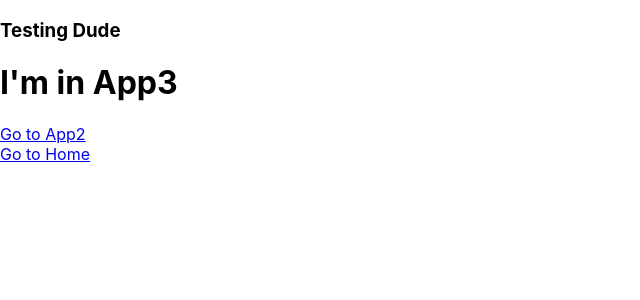
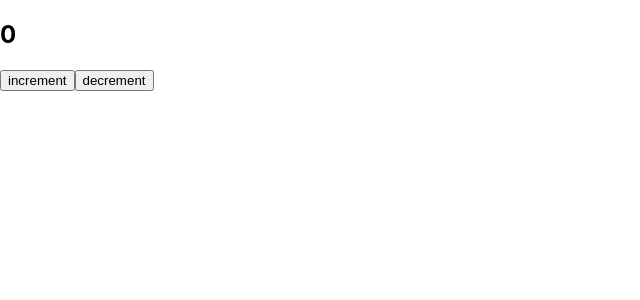
Before and after one commit to FahadAbdulQayyum/Practice, a React (Create React App) app: page /App3 in a window 1280 px wide. Shown: the top 300 px of the page, without its empty margins (0-640 px from the left). Built offline with nearby package versions, Linux system fonts and the light colour scheme.

Commit message:
redux updated

```diff
--- a/package.json
+++ b/package.json
@@ -3,11 +3,13 @@
   "version": "0.1.0",
   "private": true,
   "dependencies": {
+    "@reduxjs/toolkit": "^1.9.5",
     "@testing-library/jest-dom": "^5.16.5",
     "@testing-library/react": "^13.4.0",
     "@testing-library/user-event": "^13.5.0",
     "react": "^18.2.0",
     "react-dom": "^18.2.0",
+    "react-redux": "^8.0.5",
     "react-router-dom": "^6.10.0",
     "react-scripts": "5.0.1",
     "web-vitals": "^2.1.4"
--- a/src/App.js
+++ b/src/App.js
@@ -1,25 +1,12 @@
 import React from 'react'
-import { BrowserRouter, Routes, Route, Link, useLocation } from 'react-router-dom'//v6.10.0//v5.2.0
-import App2 from './App2'
-import App3 from './App3'
-
+import Home from './Home'
 
 const App = () => {
-  console.log('windows', window.location.hostname)
   return (
-    <div>
-      <h3>Testing Dude</h3>
-      <BrowserRouter>
-        <Routes>
-          <Route path={`/App2`} element={<App2 />} />
-          <Route path={`/App3`} element={<App3 />} />
-          {/* <Route path={`${host}/App2`} element={<App2 />} />
-          <Route path={`${host}/App3`} element={<App3 />} /> */}
-        </Routes>
-        <Link to={'/App3'} >Go to Home</Link>
-      </BrowserRouter>
-    </div>
+    <>
+      <Home />
+    </>
   )
 }
 
-export default App
+export default App;
--- a/src/App2.js
+++ /dev/null
@@ -1,19 +0,0 @@
-import React from 'react'
-import { Link } from 'react-router-dom'
-
-const App2 = () => {
-    let host = window.location.hostname;
-
-    return (
-        <div>
-            <h1>I'm in App2</h1>
-            {/* <Link to={'App3'}>Let's Go To App3</Link> */}
-            <div>
-                {/* <Link to={`${host}/App3`}>Go to App3</Link> */}
-                <Link to={`/App3`}>Go to App3</Link>
-            </div>
-        </div>
-    )
-}
-
-export default App2
--- a/src/App3.js
+++ /dev/null
@@ -1,20 +0,0 @@
-import React from 'react'
-import { Link } from 'react-router-dom'
-
-
-const App3 = () => {
-    let host = window.location.hostname;
-
-    return (
-        <div>
-            <h1>I'm in App3</h1>
-            {/* <Link to={'App2'}>Let's Go To App2</Link> */}
-            <div>
-                {/* <Link to={`${host}/App2`}>Go to App2</Link> */}
-                <Link to={`/App2`}>Go to App2</Link>
-            </div>
-        </div>
-    )
-}
-
-export default App3
--- /dev/null
+++ b/src/Home.jsx
@@ -0,0 +1,96 @@
+import React from "react";
+import { useSelector, useDispatch } from "react-redux";
+
+const Home = () => {
+  const dispatch = useDispatch();
+  const { c } = useSelector((state) => state.custom);
+
+  const addBtn = () => {
+    dispatch({ type: "increment" });
+  };
+
+  const subBtn = () => {
+    dispatch({ type: "decrement" });
+  };
+
+  return (
+    <div>
+      <h2>{c}</h2>
+      <button onClick={addBtn}>increment</button>
+      <button onClick={subBtn}>decrement</button>
+    </div>
+  );
+};
+
+export default Home;
+
+// import React from 'react'
+// import { useSelector,useDispatch } from 'react-redux'
+
+// const Home = () => {
+//     const {myState}=useSelector((state)=>state.custom)
+//     const dispatch=useDispatch();
+
+// const onAddBtn=()=>{
+//     dispatch({
+//         type:"increment"
+//     })
+// }
+
+// const onSubBtn=()=>{
+//     dispatch({
+//         type:"decrement"
+//     })
+// }
+
+//   return (
+//     <div>
+//         <h1>{myState}</h1>
+//       <button onClick={onAddBtn}>increment</button>
+//       <button onClick={onSubBtn}>decrement</button>
+//     </div>
+//   )
+// }
+
+// export default Home
+
+// // import React from 'react'
+// // import { useSelector, useDispatch } from 'react-redux'
+
+// // const Home = () => {
+// //     const value = 20
+// //     const dispatch = useDispatch();
+// //     const { c } = useSelector((state)=>state.custom)
+
+// //     const addBtn = () => {
+// //         dispatch({
+// //             type: "increment"
+// //         });
+// //     }
+
+// // const addBtnByVal=()=>{
+// //     dispatch({
+// //         type:"incrementByVal",
+// //         payload:25,
+// //     })
+// // }
+
+// //     const subBtn = () => {
+// //         dispatch({
+// //             type: "decrement"
+// //         });
+// //     }
+
+// //     return (
+// //         <div>
+// //             <h2>{c}</h2>
+// //             <button onClick={addBtn}>+</button>
+// //             <button onClick={addBtnByVal}>+25</button>
+// //             {/* <input type="number" value={0} /> */}
+// //             {/* <input type="number" value={value} /> */}
+// //             <button onClick={subBtn}>-</button>
+// //         </div>
+// //     )
+// // }
+
+// // export default Home
--- a/src/index.js
+++ b/src/index.js
@@ -2,10 +2,14 @@ import React from 'react';
 import ReactDOM from 'react-dom/client';
 import './index.css';
 import App from './App';
+import { Provider } from 'react-redux';
+import store from './store';
 
 const root = ReactDOM.createRoot(document.getElementById('root'));
 root.render(
   <React.StrictMode>
-    <App />
+    <Provider store={store}>
+      <App />
+    </Provider>
   </React.StrictMode>
 );
--- /dev/null
+++ b/src/reducers.js
@@ -0,0 +1,49 @@
+import { createReducer } from "@reduxjs/toolkit";
+
+const customReducer = createReducer({ c: 0 }, {
+    increment: (state) => {
+        state.c += 1
+    },
+    incrementByValue: (state, action) => {
+        state.c += action.payload
+    },
+    decrement: (state) => {
+        state.c -= 1
+    }
+})
+
+export default customReducer;
+
+// import { createReducer } from "@reduxjs/toolkit";
+
+// export const customReducer = createReducer({ myState: 0 }, {
+//     increment: (state) => {
+//         state.myState += 1;
+//     },
+//     incrementByVal: (state, action) => {
+//         state.myState += action.payload
+//     },
+//     decrement: (state) => {
+//         state.myState -= 1;
+//     }
+// })
+
+
+// // import { createReducer } from "@reduxjs/toolkit";
+
+// // const initialState = {
+// //     c: 0,
+// // }
+
+// // export const customeReducer = createReducer(initialState, {
+// //     increment: (state) => {
+// //         state.c += 1;
+// //     },
+// //     incrementByVal: (state, action) => {
+// //         // state.c += 1;
+// //         state.c += action.payload;
+// //     },
+// //     decrement: (state) => {
+// //         state.c -= 1;
+// //     },
+// // });
--- /dev/null
+++ b/src/store.js
@@ -0,0 +1,33 @@
+import { configureStore } from "@reduxjs/toolkit";
+import customReducer from './reducers';
+
+const store = configureStore({
+    reducer: {
+        custom: customReducer
+    }
+})
+
+export default store;
+
+// import { configureStore } from "@reduxjs/toolkit";
+// import { customReducer } from "./reducers";
+
+// const store = configureStore({
+//     reducer: {
+//         custom: customReducer,
+//     }
+// })
+
+// export default store;
+
+// // import { configureStore } from "@reduxjs/toolkit";
+// // import { customeReducer } from "./reducers";
+
+// // const store = configureStore({
+// //     reducer: {
+// //         custom: customeReducer,
+// //     },
+// // });
+
+
+// // export default store;
```
Also changed, not shown: 1 other file (tests, documents, lock files or other folders).
